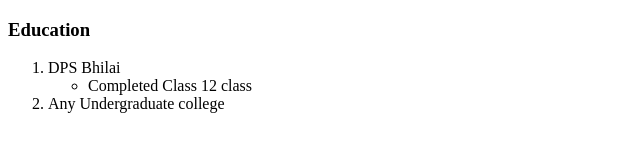
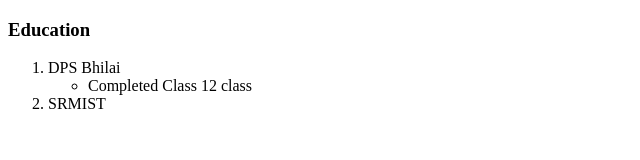
Before and after one commit to abhinav-04/CV, a plain HTML site: page Education.html in a window 1280 px wide. Shown: the whole page, without its empty margins (0-640 px from the left). Drawn offline with Linux system fonts and the light colour scheme.

Commit message:
Update Education.html

```diff
--- a/Education.html
+++ b/Education.html
@@ -11,7 +11,7 @@
         <ul>
             <li>Completed Class 12 class</li>
         </ul>
-        <li>Any Undergraduate college</li>
+        <li>SRMIST</li>
     </ol></p>
 </body>
 </html>
```
